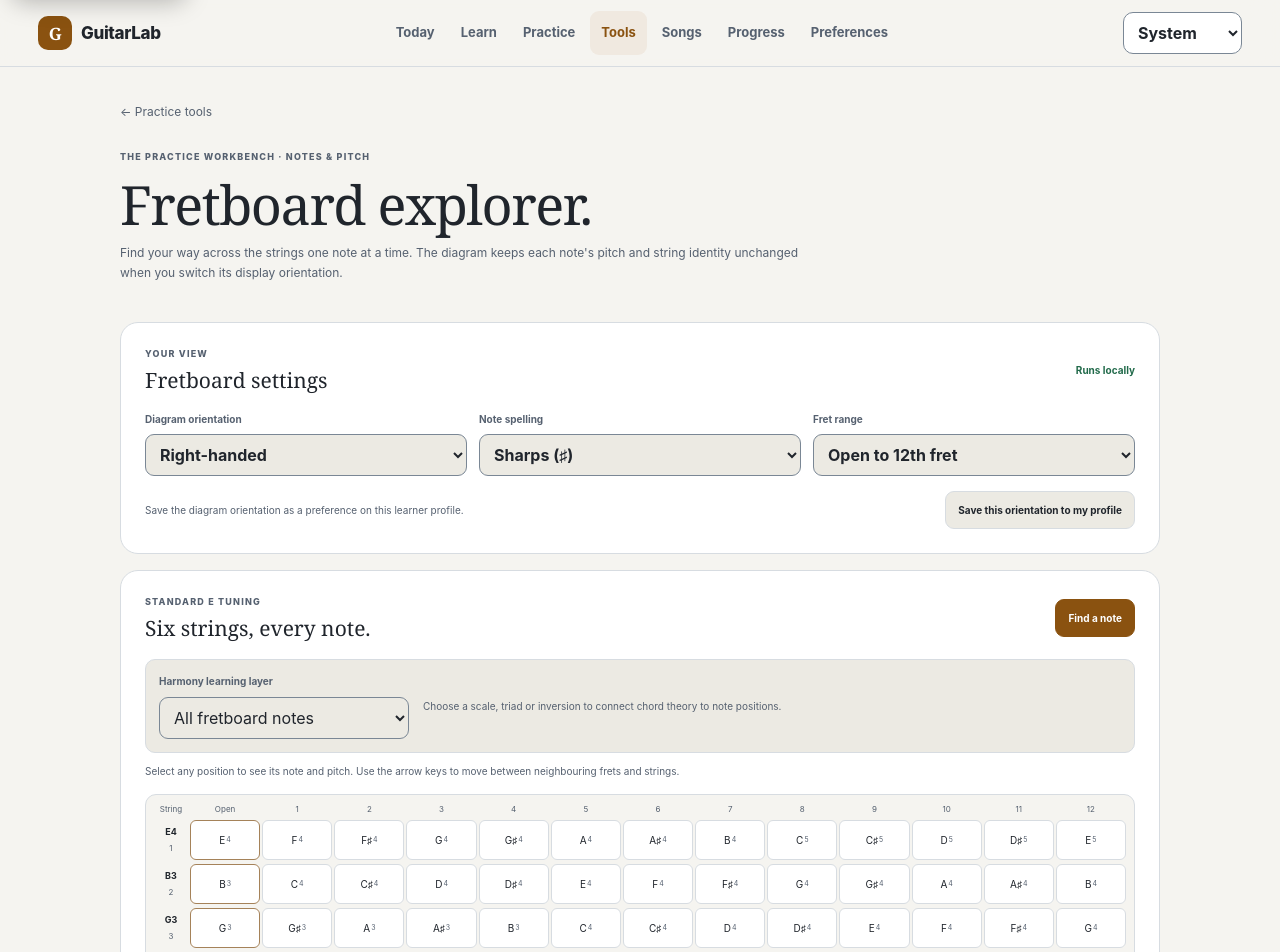
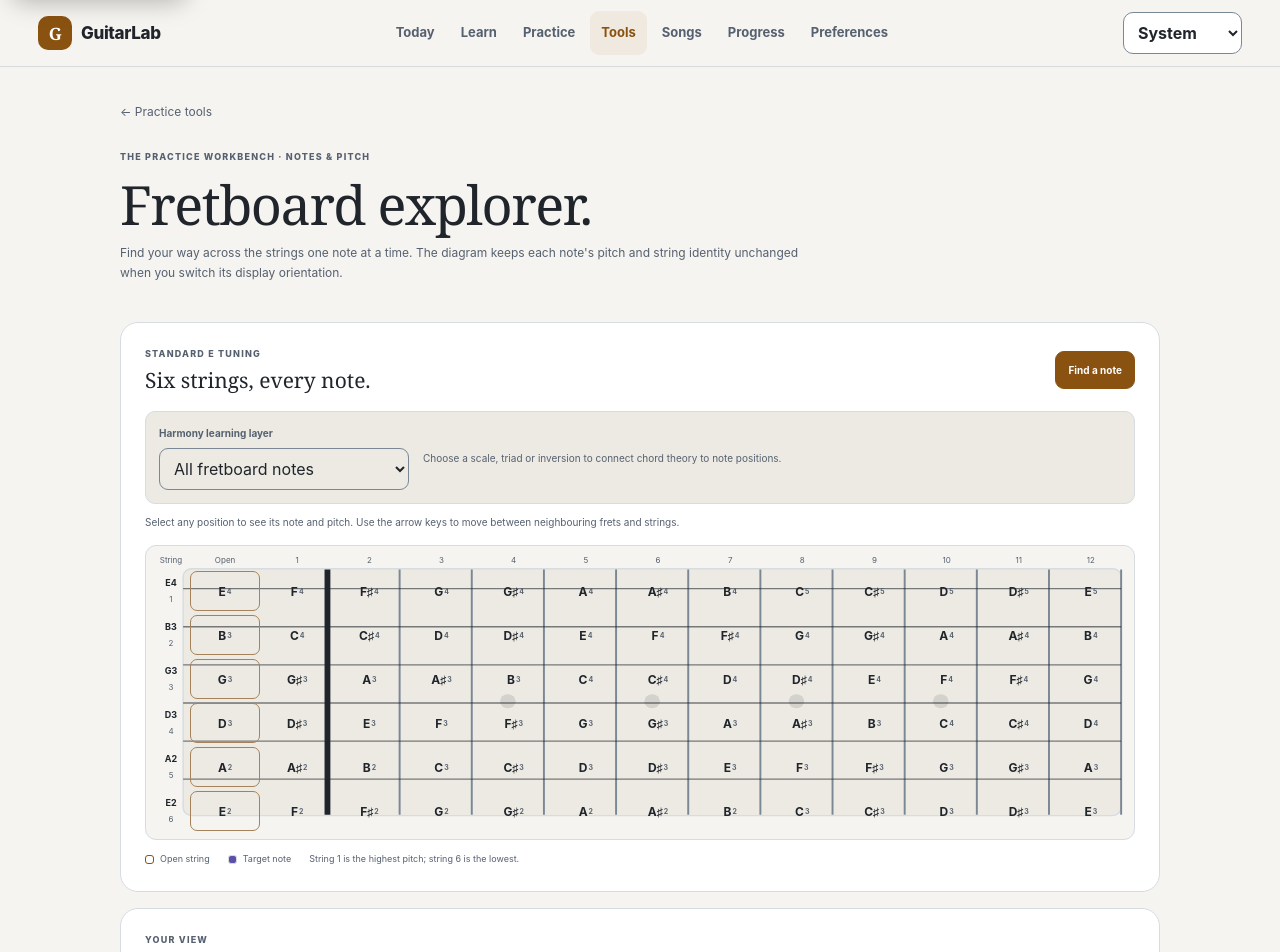
Before and after one commit to leenusdarnal/guitarlab, a SvelteKit app: page /tools/fretboard in a window 1280 px wide. Shown: the top 952 px of the page. Built offline with nearby package versions, Linux system fonts and the light colour scheme.

Commit message:
feat(ux): make fretboard practice visual and guided

```diff
--- a/src/routes/tools/fretboard/+page.svelte
+++ b/src/routes/tools/fretboard/+page.svelte
@@ -1,5 +1,5 @@
 <script lang="ts">
-  import { onMount } from 'svelte';
+  import { onDestroy, onMount } from 'svelte';
   import { resolve } from '$app/paths';
   import {
     FLAT_NOTE_NAMES,
@@ -44,6 +44,14 @@
   let saveStatus = $state('');
   let profilePreferences = $state<ProfilePreferences | null>(null);
   let isSaving = $state(false);
+  let foundPositionKeys = $state<string[]>([]);
+  let revealedPositionKeys = $state<string[]>([]);
+  let attemptCount = $state(0);
+  let firstAttemptCorrect = $state<boolean | null>(null);
+  let hintVisible = $state(false);
+  let noteAudioContext: AudioContext | null = null;
+  let activeNoteOscillator: OscillatorNode | null = null;
+  let audioStatus = $state('');
 
   let fretboardRows = $derived(
     getFretboardLayout(maxFret, STANDARD_GUITAR_TUNING, spelling)
@@ -106,6 +114,11 @@
   let targetNoteName = $derived(
     (spelling === 'flat' ? FLAT_NOTE_NAMES : SHARP_NOTE_NAMES)[targetPitchClass]
   );
+  let targetPositions = $derived(
+    fretboardRows.flat().filter((note) => note.pitchClass === targetPitchClass)
+  );
+  let foundCount = $derived(foundPositionKeys.length);
+  const inlayFrets = [3, 5, 7, 9, 12, 15, 17, 19, 21, 24];
   let selectedNote = $derived(
     selectedPosition
       ? getNoteAtPosition(
@@ -138,15 +151,97 @@
     };
   });
 
+  function positionKey(note: Pick<FretboardNote, 'stringNumber' | 'fret'>): string {
+    return `${note.stringNumber}:${note.fret}`;
+  }
+
   function cellLabel(note: FretboardNote): string {
-    if (findMode) return `String ${note.stringNumber}, fret ${note.fret}, position`;
+    const key = positionKey(note);
+    if (
+      findMode &&
+      !foundPositionKeys.includes(key) &&
+      !revealedPositionKeys.includes(key)
+    ) {
+      return `String ${note.stringNumber}, fret ${note.fret}, position`;
+    }
     return `String ${note.stringNumber}, fret ${note.fret}, ${note.noteName}${note.octave}`;
   }
 
+  function resetFindExercise() {
+    foundPositionKeys = [];
+    revealedPositionKeys = [];
+    attemptCount = 0;
+    firstAttemptCorrect = null;
+    hintVisible = false;
+    feedback = '';
+    selectedPosition = null;
+  }
+
+  function showFindHint() {
+    hintVisible = true;
+    const openStringMatches = targetPositions.filter((note) => note.fret === 0).length;
+    feedback = openStringMatches > 0
+      ? `Hint: ${targetNoteName} occurs on ${openStringMatches} open string${openStringMatches === 1 ? '' : 's'} as well as fretted positions.`
+      : `Hint: ${targetNoteName} appears on ${new Set(targetPositions.map((note) => note.stringNumber)).size} different strings.`;
+  }
+
+  function revealNextPosition() {
+    const next = targetPositions.find((note) =>
+      !foundPositionKeys.includes(positionKey(note)) &&
+      !revealedPositionKeys.includes(positionKey(note))
+    );
+    if (!next) {
+      feedback = 'All matching positions have already been found or revealed.';
+      return;
+    }
+    revealedPositionKeys = [...revealedPositionKeys, positionKey(next)];
+    selectedPosition = { stringNumber: next.stringNumber, fret: next.fret };
+    feedback = `Revealed ${targetNoteName} on string ${next.stringNumber}, fret ${next.fret}. Keep finding the remaining positions.`;
+  }
+
+  async function playSelectedNote() {
+    if (!selectedNote) return;
+    audioStatus = '';
+    try {
+      const context = noteAudioContext ?? new AudioContext();
+      noteAudioContext = context;
+      if (context.state === 'suspended') await context.resume();
+      activeNoteOscillator?.stop();
+      const oscillator = context.createOscillator();
+      const gain = context.createGain();
+      oscillator.type = 'sine';
+      oscillator.frequency.value = selectedNote.frequencyHz;
+      gain.gain.setValueAtTime(0.0001, context.currentTime);
+      gain.gain.exponentialRampToValueAtTime(0.18, context.currentTime + 0.02);
+      gain.gain.exponentialRampToValueAtTime(0.0001, context.currentTime + 0.65);
+      oscillator.connect(gain);
+      gain.connect(context.destination);
+      activeNoteOscillator = oscillator;
+      oscillator.onended = () => {
+        oscillator.disconnect();
+        gain.disconnect();
+        if (activeNoteOscillator === oscillator) activeNoteOscillator = null;
+      };
+      oscillator.start();
+      oscillator.stop(context.currentTime + 0.66);
+    } catch {
+      audioStatus = 'Note playback is unavailable in this browser. You can still read the note and frequency.';
+    }
+  }
+
+  onDestroy(() => {
+    try {
+      activeNoteOscillator?.stop();
+    } catch {
+      // The oscillator may already have ended naturally.
+    }
+    void noteAudioContext?.close();
+    noteAudioContext = null;
+  });
+
   function changeTargetNote(event: Event) {
     targetPitchClass = Number((event.currentTarget as HTMLSelectElement).value);
-    selectedPosition = null;
-    feedback = '';
+    resetFindExercise();
   }
 
   function changeMaxFret(event: Event) {
@@ -155,21 +250,29 @@
       focusedPosition = { stringNumber: 1, fret: 0 };
     }
     selectedPosition = null;
-    feedback = '';
+    resetFindExercise();
   }
 
   function activateNote(note: FretboardNote) {
     if (findMode) {
-      if (note.pitchClass !== targetPitchClass) {
+      const wasFirstAttempt = attemptCount === 0;
+      attemptCount += 1;
+      const isCorrect = note.pitchClass === targetPitchClass;
+      if (wasFirstAttempt) firstAttemptCorrect = isCorrect;
+      if (!isCorrect) {
         selectedPosition = null;
         feedback = `Not quite. Find ${targetNoteName} on another position.`;
         return;
       }
-      selectedPosition = {
-        stringNumber: note.stringNumber,
-        fret: note.fret
-      };
-      feedback = `Correct — ${targetNoteName} is at string ${note.stringNumber}, fret ${note.fret}.`;
+      const key = positionKey(note);
+      selectedPosition = { stringNumber: note.stringNumber, fret: note.fret };
+      if (!foundPositionKeys.includes(key)) {
+        foundPositionKeys = [...foundPositionKeys, key];
+      }
+      const remaining = targetPositions.length - foundPositionKeys.length;
+      feedback = remaining === 0
+        ? `All ${targetNoteName} positions found. First attempt ${firstAttemptCorrect ? 'was correct' : 'needed another try'}.`
+        : `Correct — ${targetNoteName} on string ${note.stringNumber}, fret ${note.fret}. ${foundPositionKeys.length} of ${targetPositions.length} positions found.`;
       return;
     }
 
@@ -206,8 +309,7 @@
 
   function startFindMode() {
     findMode = !findMode;
-    selectedPosition = null;
-    feedback = '';
+    resetFindExercise();
   }
 
   async function saveOrientation() {
@@ -252,49 +354,7 @@
     </p>
   </header>
 
-  <section class="panel settings-panel" aria-labelledby="settings-title">
-    <div class="section-heading">
-      <div>
-        <div class="eyebrow">YOUR VIEW</div>
-        <h2 id="settings-title">Fretboard settings</h2>
-      </div>
-      <span class="local-label">Runs locally</span>
-    </div>
 
-    <div class="controls">
-      <label>
-        <span>Diagram orientation</span>
-        <select aria-label="Diagram orientation" bind:value={handedness}>
-          <option value="right">Right-handed</option>
-          <option value="left">Left-handed</option>
-        </select>
-      </label>
-      <label>
-        <span>Note spelling</span>
-        <select aria-label="Note spelling" bind:value={spelling}>
-          <option value="sharp">Sharps (♯)</option>
-          <option value="flat">Flats (♭)</option>
-        </select>
-      </label>
-      <label>
-        <span>Fret range</span>
-        <select aria-label="Fret range" value={maxFret} onchange={changeMaxFret}>
-          <option value={12}>Open to 12th fret</option>
-          <option value={24}>Open to 24th fret</option>
-        </select>
-      </label>
-    </div>
-
-    <div class="preference-actions">
-      <p>Save the diagram orientation as a preference on this learner profile.</p>
-      <button class="secondary-button" type="button" onclick={saveOrientation} disabled={isSaving}>
-        {isSaving ? 'Saving…' : 'Save this orientation to my profile'}
-      </button>
-    </div>
-    {#if saveStatus}
-      <p class="save-status" role="status">{saveStatus}</p>
-    {/if}
-  </section>
 
   <section class="panel explorer-panel" aria-labelledby="diagram-title">
     <div class="section-heading">
@@ -353,7 +413,21 @@
             <option value={index}>{spelling === 'flat' ? FLAT_NOTE_NAMES[index] : noteName}</option>
           {/each}
         </select>
-        <p>Choose any matching position. The exercise checks note identity, not speed.</p>
+        <p>Find every matching position. Accuracy matters more than speed; you can use a hint or reveal one position when you need it.</p>
+        <div class="find-progress">
+          <strong>{foundCount} of {targetPositions.length} positions found</strong>
+          <span>{attemptCount} attempt{attemptCount === 1 ? '' : 's'}</span>
+          {#if firstAttemptCorrect !== null}
+            <span>First attempt: {firstAttemptCorrect ? 'correct' : 'keep practising'}</span>
+          {/if}
+        </div>
+        <div class="find-actions">
+          <button type="button" class="secondary-button" onclick={showFindHint}>Show a hint</button>
+          <button type="button" class="secondary-button" onclick={revealNextPosition}>Reveal one position</button>
+        </div>
+        {#if hintVisible}
+          <p class="find-hint">Look across the open strings first, then move one fret at a time. A revealed position does not count as a found answer.</p>
+        {/if}
       </div>
     {:else}
       <p class="diagram-hint" id="keyboard-help">
@@ -364,6 +438,47 @@
 
     <div class="fretboard-scroll" tabindex="0" aria-label="Scrollable fretboard diagram">
       <div class="fretboard">
+        <svg
+          class="fretboard-diagram"
+          viewBox="0 0 1000 320"
+          preserveAspectRatio="none"
+          aria-hidden="true"
+        >
+          <rect x="30" y="17" width="965" height="285" rx="9" class="neck-fill" />
+          {#each Array.from({ length: maxFret + 1 }, (_, fret) => fret) as fret (fret)}
+            {@const column = getDisplayFretColumn(fret, maxFret, handedness)}
+            {@const cellWidth = 965 / (maxFret + 1)}
+            {@const wireX = 30 + (column + (handedness === 'left' ? 0 : 1)) * cellWidth}
+            <line
+              x1={wireX}
+              y1="18"
+              x2={wireX}
+              y2="301"
+              class:neck-nut={fret === 0}
+              class="fret-wire"
+            />
+          {/each}
+          {#each Array.from({ length: 6 }, (_, index) => index) as stringIndex (stringIndex)}
+            <line
+              x1="30"
+              y1={40 + stringIndex * 44}
+              x2="995"
+              y2={40 + stringIndex * 44}
+              class="guitar-string"
+            />
+          {/each}
+          {#each inlayFrets.filter((fret) => fret <= maxFret) as fret (fret)}
+            {@const column = getDisplayFretColumn(fret, maxFret, handedness)}
+            {@const cellWidth = 965 / (maxFret + 1)}
+            {@const markerX = 30 + (column + 0.5) * cellWidth}
+            {#if fret === 12 || fret === 24}
+              <circle cx={markerX} cy="128" r="8" class="fret-inlay" />
+              <circle cx={markerX} cy="212" r="8" class="fret-inlay" />
+            {:else}
+              <circle cx={markerX} cy="170" r="8" class="fret-inlay" />
+            {/if}
+          {/each}
+        </svg>
         <div
           class="fret-numbers"
           data-frets={maxFret}
@@ -396,6 +511,8 @@
                 class="fret-cell"
                 class:open-string={note.fret === 0}
                 class:is-target={findMode && selectedPosition?.stringNumber === note.stringNumber && selectedPosition?.fret === note.fret && note.pitchClass === targetPitchClass}
+                class:is-found={findMode && foundPositionKeys.includes(positionKey(note))}
+                class:is-revealed={findMode && revealedPositionKeys.includes(positionKey(note))}
                 class:is-selected={selectedPosition?.stringNumber === note.stringNumber && selectedPosition?.fret === note.fret}
                 class:is-harmony-note={isHarmonyHighlighted(note)}
                 type="button"
@@ -417,7 +534,7 @@
                 onclick={() => activateNote(note)}
                 onkeydown={(event) => moveFocus(event, note)}
               >
-                {#if !findMode || (selectedPosition?.stringNumber === note.stringNumber && selectedPosition?.fret === note.fret)}
+                {#if !findMode || (selectedPosition?.stringNumber === note.stringNumber && selectedPosition?.fret === note.fret) || foundPositionKeys.includes(positionKey(note)) || revealedPositionKeys.includes(positionKey(note))}
                   <span>{note.noteName}</span><small>{note.octave}</small>
                 {:else}
                   <span class="visually-hidden">Position</span>
@@ -445,12 +562,60 @@
         <div class="frequency">
           <span>Frequency</span>
           <strong>{selectedNote.frequencyHz.toFixed(2)} Hz</strong>
+          <button class="play-note" type="button" onclick={playSelectedNote}>Play note</button>
         </div>
       </div>
     {/if}
 
     {#if feedback}
       <p class="feedback" role="status">{feedback}</p>
+    {/if}
+    {#if audioStatus}
+      <p class="feedback" role="alert">{audioStatus}</p>
+    {/if}
+  </section>
+
+  <section class="panel settings-panel" aria-labelledby="settings-title">
+    <div class="section-heading">
+      <div>
+        <div class="eyebrow">YOUR VIEW</div>
+        <h2 id="settings-title">Fretboard settings</h2>
+      </div>
+      <span class="local-label">Runs locally</span>
+    </div>
+
+    <div class="controls">
+      <label>
+        <span>Diagram orientation</span>
+        <select aria-label="Diagram orientation" bind:value={handedness}>
+          <option value="right">Right-handed</option>
+          <option value="left">Left-handed</option>
+        </select>
+      </label>
+      <label>
+        <span>Note spelling</span>
+        <select aria-label="Note spelling" bind:value={spelling}>
+          <option value="sharp">Sharps (♯)</option>
+          <option value="flat">Flats (♭)</option>
+        </select>
+      </label>
+      <label>
+        <span>Fret range</span>
+        <select aria-label="Fret range" value={maxFret} onchange={changeMaxFret}>
+          <option value={12}>Open to 12th fret</option>
+          <option value={24}>Open to 24th fret</option>
+        </select>
+      </label>
+    </div>
+
+    <div class="preference-actions">
+      <p>Save the diagram orientation as a preference on this learner profile.</p>
+      <button class="secondary-button" type="button" onclick={saveOrientation} disabled={isSaving}>
+        {isSaving ? 'Saving…' : 'Save this orientation to my profile'}
+      </button>
+    </div>
+    {#if saveStatus}
+      <p class="save-status" role="status">{saveStatus}</p>
     {/if}
   </section>
 
@@ -621,6 +786,40 @@
     grid-column: 2;
     grid-row: 1 / span 2;
   }
+  .find-progress {
+    display: flex;
+    flex-wrap: wrap;
+    gap: 8px 16px;
+    grid-column: 1 / -1;
+    align-items: center;
+    padding: 10px 12px;
+    border-radius: 9px;
+    background: var(--surface);
+    font-size: 12px;
+  }
+  .find-progress strong {
+    color: var(--primary);
+  }
+  .find-progress span {
+    color: var(--muted);
+  }
+  .find-actions {
+    display: flex;
+    flex-wrap: wrap;
+    gap: 8px;
+    grid-column: 1 / -1;
+  }
+  .find-actions button {
+    min-height: 44px;
+  }
+  .find-hint {
+    grid-column: 1 / -1 !important;
+    grid-row: auto !important;
+    margin: 0;
+    padding: 10px 12px;
+    border-left: 3px solid var(--primary);
+    background: var(--surface);
+  }
   .fretboard-scroll {
     width: 100%;
     overflow-x: auto;
@@ -631,9 +830,41 @@
     padding: 8px;
   }
   .fretboard {
+    position: relative;
+    isolation: isolate;
     display: grid;
     gap: 4px;
     min-width: 100%;
+  }
+  .fretboard-diagram {
+    position: absolute;
+    inset: 0;
+    z-index: -1;
+    width: 100%;
+    height: 100%;
+    pointer-events: none;
+  }
+  .neck-fill {
+    fill: var(--surface-raised);
+    stroke: var(--border);
+    stroke-width: 1.5;
+  }
+  .fret-wire {
+    stroke: var(--border-strong);
+    stroke-width: 2;
+  }
+  .fret-wire.neck-nut {
+    stroke: var(--text);
+    stroke-width: 6;
+  }
+  .guitar-string {
+    stroke: var(--text);
+    stroke-opacity: 0.58;
+    stroke-width: 1.5;
+  }
+  .fret-inlay {
+    fill: var(--text);
+    fill-opacity: 0.12;
   }
   .fret-numbers,
   .fret-row {
@@ -670,12 +901,17 @@
     justify-content: center;
     gap: 1px;
     padding: 2px 0;
-    border: 1px solid var(--border);
-    border-radius: 6px;
-    background: var(--surface);
+    border: 1px solid transparent;
+    border-radius: 7px;
+    background: transparent;
     color: var(--text);
-    font-size: clamp(7px, 1.8vw, 10px);
+    font-size: clamp(9px, 1.8vw, 12px);
+    font-weight: 750;
     cursor: pointer;
+  }
+  .fret-cell:hover {
+    border-color: var(--border-strong);
+    background: color-mix(in srgb, var(--surface) 78%, transparent);
   }
   .fret-cell small {
     color: var(--muted);
@@ -748,8 +984,17 @@
     font-weight: 800;
   }
   .fret-cell.is-selected {
-    outline: 2px solid var(--primary);
+    outline: 3px solid var(--primary);
     outline-offset: -2px;
+    background: color-mix(in srgb, var(--primary) 20%, var(--surface));
+  }
+  .fret-cell.is-found {
+    border-color: var(--success, #2d8a5a);
+    background: color-mix(in srgb, var(--success, #2d8a5a) 16%, var(--surface));
+  }
+  .fret-cell.is-revealed {
+    border: 2px dashed var(--warning, #a77a25);
+    background: color-mix(in srgb, var(--warning, #a77a25) 15%, var(--surface));
   }
   .fret-cell:focus-visible {
     position: relative;
@@ -820,6 +1065,17 @@
     font-weight: 700;
     line-height: 1.2;
   }
+  .play-note {
+    min-height: 44px;
+    padding: 8px 12px;
+    border: 1px solid var(--border-strong);
+    border-radius: 9px;
+    background: var(--surface);
+    color: var(--primary);
+    font-size: 11px;
+    font-weight: 750;
+    cursor: pointer;
+  }
   .privacy-note {
     margin-top: 18px;
     font-size: 10px;
```
